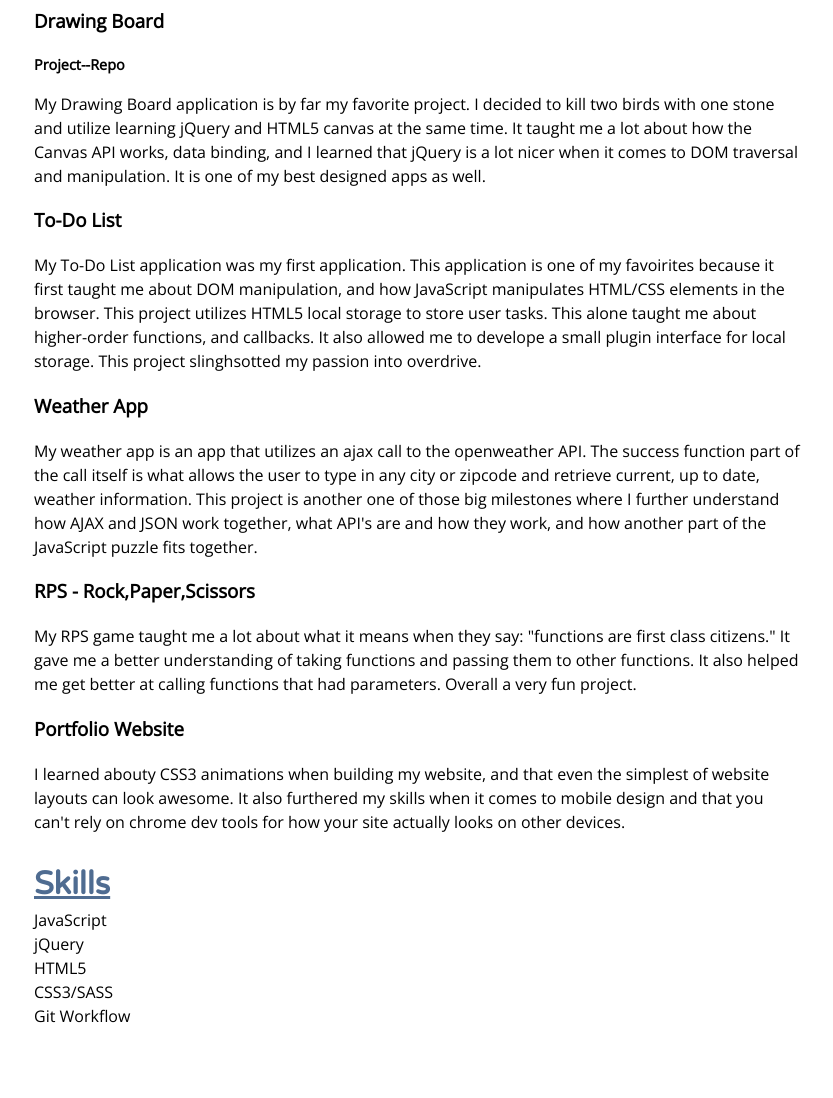
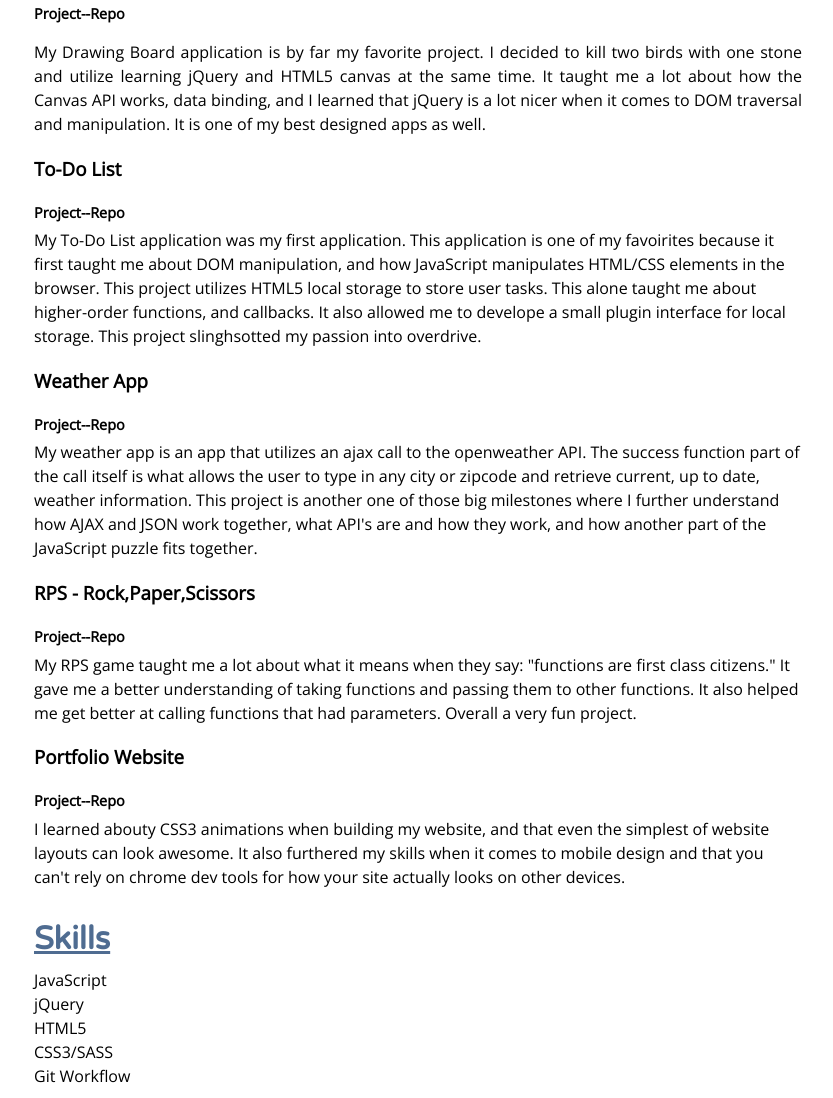
Before and after one commit to laere/Resume, a website: page index.html in a window 1280 px wide. Shown: the part 481-1579 px from the top of the page, without its empty margins (222-1055 px from the left). Before the commit the page ends 1519 px from the top, so only its background shows below. Drawn offline with nearby package versions, Linux system fonts and the light colour scheme; a web font is replaced by a local one.

Commit message:
margin fixes

```diff
--- a/css/main.scss
+++ b/css/main.scss
@@ -43,16 +43,18 @@ h1,h2, {
 
 h2 {
   text-decoration: underline;
+  margin: 5px 0;
 }
 
-
+p {
+  text-align: justify;
+}
 
 a {
   text-decoration: none;
   color: black;
   &:hover {
     color: $font-color;
-    opacity: 8;
   }
 }
 
@@ -83,17 +85,16 @@ a {
     .contact {
       align-self: center;
       margin-top: 20px;
+      margin-bottom: 10px;
     }
   }
 
   .proj-links {
     font-size: .9em;
     font-weight: bold;
+    margin-bottom: 5px;
 }
   .skills {
     margin: 10px 0;
-    h2 {
-      margin: 0;
-    }
   }
 }
--- a/index.html
+++ b/index.html
@@ -55,20 +55,32 @@
       </div>
       <div>
         <h3>To-Do List</h3>
+        <div class="proj-links">
+          <a href="#">Project</a>--<a href="#">Repo</a>
+        </div
         <p>My To-Do List application was my first application. This application is one of my favoirites because it first taught me about DOM manipulation, and how JavaScript manipulates HTML/CSS elements in the browser. This project utilizes HTML5 local storage to store user tasks. This alone taught me about higher-order functions, and callbacks. It also allowed me to develope a small plugin interface for local storage. This project slinghsotted my passion into overdrive.
 </p>
       </div>
       <div>
         <h3>Weather App</h3>
+        <div class="proj-links">
+          <a href="#">Project</a>--<a href="#">Repo</a>
+        </div
         <p>My weather app is an app that utilizes an ajax call to the openweather API. The success function part of the call itself is what allows the user to type in any city or zipcode and retrieve current, up to date, weather information. This project is another one of those big milestones where I further understand how AJAX and JSON work together, what API's are and how they work, and how another part of the JavaScript puzzle fits together. </p>
       </div>
       <div>
         <h3>RPS - Rock,Paper,Scissors</h3>
+        <div class="proj-links">
+          <a href="#">Project</a>--<a href="#">Repo</a>
+        </div
         <p>My RPS game taught me a lot about what it means when they say: "functions are first class citizens." It gave me a better understanding of taking functions and passing them to other functions. It also helped me get better at calling functions that had parameters. Overall a very fun project.
 </p>
       </div>
       <div>
         <h3>Portfolio Website</h3>
+        <div class="proj-links">
+          <a href="#">Project</a>--<a href="#">Repo</a>
+        </div
         <p>I learned abouty CSS3 animations when building my website, and that even the simplest of website layouts can look awesome. It also furthered my skills when it comes to mobile design and that you can't rely on chrome dev tools for how your site actually looks on other devices.
 </p>
       </div>
```
Also changed, not shown: css/main.css, 1 other file.
